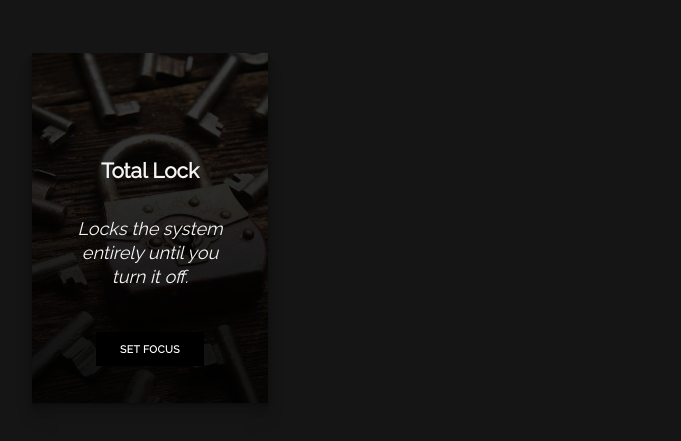
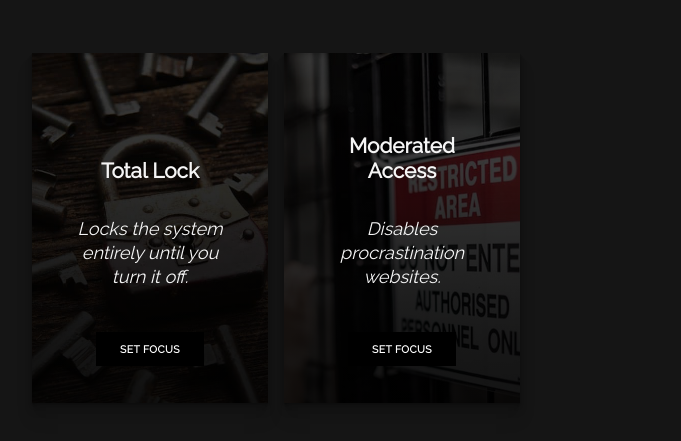
Before and after one commit to thejimi/forcedy, an Electron app: page src/main/Focus.html in a window 1600 px wide. Shown: the part 255-696 px from the top of the page, without its empty margins (272-953 px from the left). Drawn offline with Linux system fonts and the light colour scheme.

Commit message:
moderated access

```diff
--- a/src/main/Focus.html
+++ b/src/main/Focus.html
@@ -10,7 +10,7 @@
     <link rel="stylesheet" href="../styles/tooltips.css">
 </head>
 <body>
-    <div id="content">
+    <div class="prevent-select" id="content">
         <h1 title="Click me to go home" onclick="click_home()" style="text-align:center;cursor:pointer"><i style="color:#4e4ec0" class="fa-solid fa-moon"></i>&nbsp;&nbsp;Focus</h1>
 
         <main class="page-content">
@@ -18,7 +18,14 @@
                 <div class="content">
                     <h2 class="title">Total Lock</h2>
                     <p class="copy">Locks the system entirely until you turn it off.</p>
-                    <button class="btn">Set focus</button>
+                    <button onclick="setFocus('total-lock')" class="btn">Set focus</button>
+                </div>
+            </div>
+            <div style="background-image:url('../images/focus/moderatedaccess.png'); background-size: cover" class="card">
+                <div class="content">
+                    <h2 class="title">Moderated Access</h2>
+                    <p class="copy">Disables procrastination websites.</p>
+                    <button onclick="setFocus('moderated-access')" class="btn">Set focus</button>
                 </div>
             </div>
         </main>
```
Also changed, not shown: src/images/focus/moderatedaccess.png (added).
